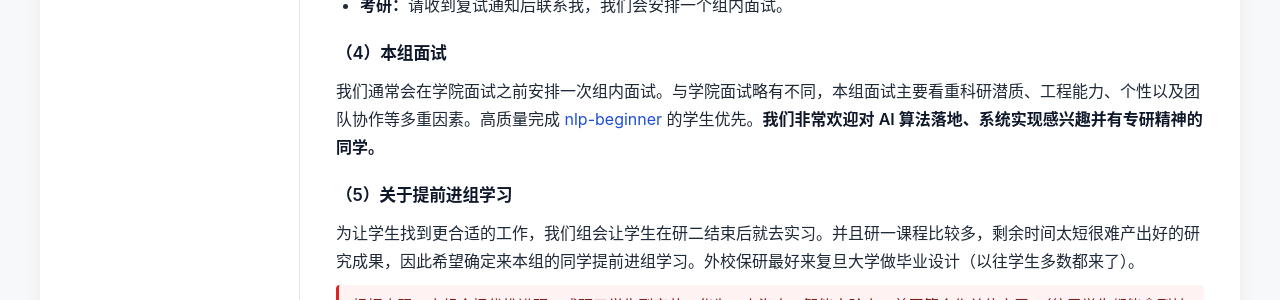
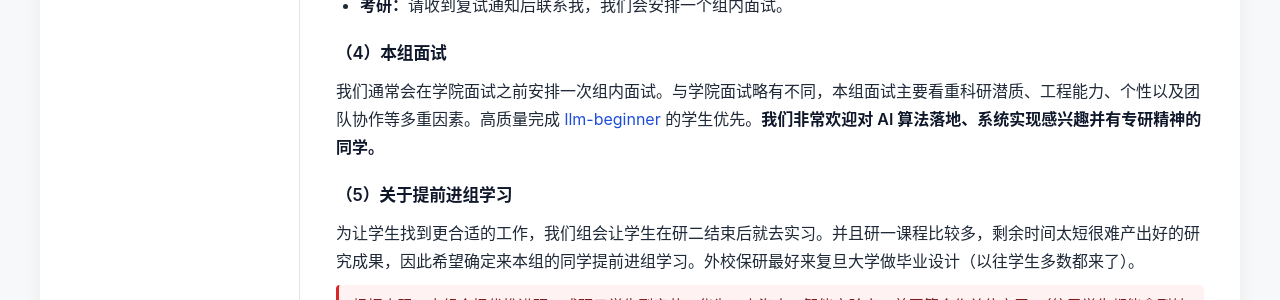
Before and after one commit to xpqiu/xpqiu.github.io, a Jekyll site: the page built from graduate.md, in a window 1280 px wide and 900 px high, scrolled down 886 px. Shown: the part 208-508 px from the top of the window. Built offline with Jekyll 4.4.1, drawn with Linux system fonts in a browser that asks for light colours; some web fonts are replaced.

Commit message:
Update graduate.md

```diff
--- a/graduate.md
+++ b/graduate.md
@@ -41,7 +41,7 @@ permalink: /graduate.html
 
 ### （4）本组面试
 
-我们通常会在学院面试之前安排一次组内面试。与学院面试略有不同，本组面试主要看重科研潜质、工程能力、个性以及团队协作等多重因素。高质量完成 [nlp-beginner](https://github.com/FudanNLP/nlp-beginner) 的学生优先。**我们非常欢迎对 AI 算法落地、系统实现感兴趣并有专研精神的同学。**
+我们通常会在学院面试之前安排一次组内面试。与学院面试略有不同，本组面试主要看重科研潜质、工程能力、个性以及团队协作等多重因素。高质量完成 [llm-beginner](https://github.com/nndl/llm-beginner) 的学生优先。**我们非常欢迎对 AI 算法落地、系统实现感兴趣并有专研精神的同学。**
 
 ### （5）关于提前进组学习
 
```
